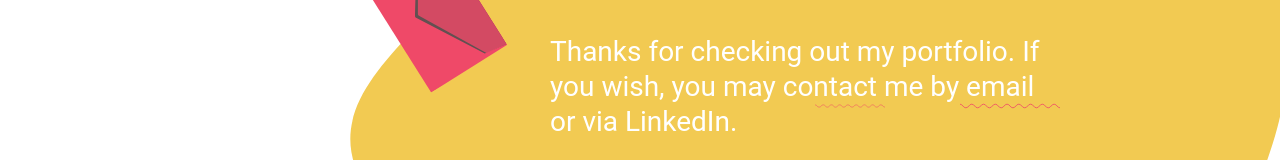
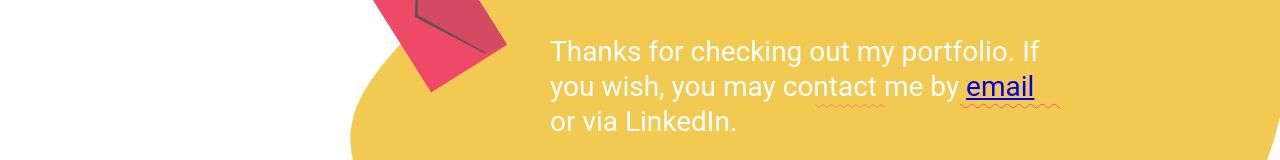
Before and after one commit to cauliflowersingerbee/my-portfolio, a React (Create React App) app: page / in a window 1280 px wide. Shown: the part 388-548 px from the top of the page. Built offline with nearby package versions, Linux system fonts and the light colour scheme.

Commit message:
added email link

```diff
--- a/src/components/contact/contact.jsx
+++ b/src/components/contact/contact.jsx
@@ -6,6 +6,7 @@ import ContactVector from '../imgs/contact-vector.svg';
 import './contact.scss';
 import SquigglyLine from '../imgs/squiggly-line.svg';
 import SquigglyLineTwo from '../imgs/squiggly-line-two.svg';
+import MailTo from '../mailto/mailto';
 
 
 
@@ -24,10 +25,10 @@ export default class ContactView extends React.Component {
       <div id='contact-text'>
       <img id='squiggly-line-one' src={SquigglyLine} alt=''/>
       <img id='squiggly-line-two' src={SquigglyLineTwo} alt=''/>
+
       <p>Thanks for checking out
         my portfolio. If you wish, you
-        may contact me by <span id='contact-link'>email</span> or via
-        <span id='contact-link'> LinkedIn</span>. </p>
+        may contact me by  {<MailTo/>} or via LinkedIn. </p>
         </div>
       </div>
       );
--- a/src/components/contact/contact.scss
+++ b/src/components/contact/contact.scss
@@ -58,3 +58,8 @@
         left: 265px;
         top: 105px;
     }
+
+
+    #email-link {
+        text-decoration: none;
+    }
--- a/src/components/mailto/mailto.jsx
+++ b/src/components/mailto/mailto.jsx
@@ -1,14 +1,23 @@
 import React from "react";
+import './mailto.scss';
 
 export default class MailTo extends React.Component {
 
+    //code to add mailto to contact form
 
-Mailto({ email, subject, body, ...props }) {
-  return (
-    <a href={`mailto:${email}?subject=${subject || ""}&body=${body || ""}`}>
-      {props.children}
-    </a>
-  );
+    render () {
+        const Mailto = ({ email, subject = '', body = '', children }) => {
+            let params = subject || body ? '?' : '';
+            if (subject) params += `subject=${encodeURIComponent(subject)}`;
+            if (body) params += `${subject ? '&' : ''}body=${encodeURIComponent(body)}`;
+
+            return <a href={`mailto:${email}${params}`}>{children}</a>;
+          };
+        return (
+            <Mailto email="okwiri.codes@gmail.com" subject="" body="" id='email-link'>
+                email
+            </Mailto>
+          );
+
+    }
 }
-
-}
--- /dev/null
+++ b/src/components/mailto/mailto.scss
@@ -0,0 +1,3 @@
+#email-link {
+    text-decoration: none;
+}
```
